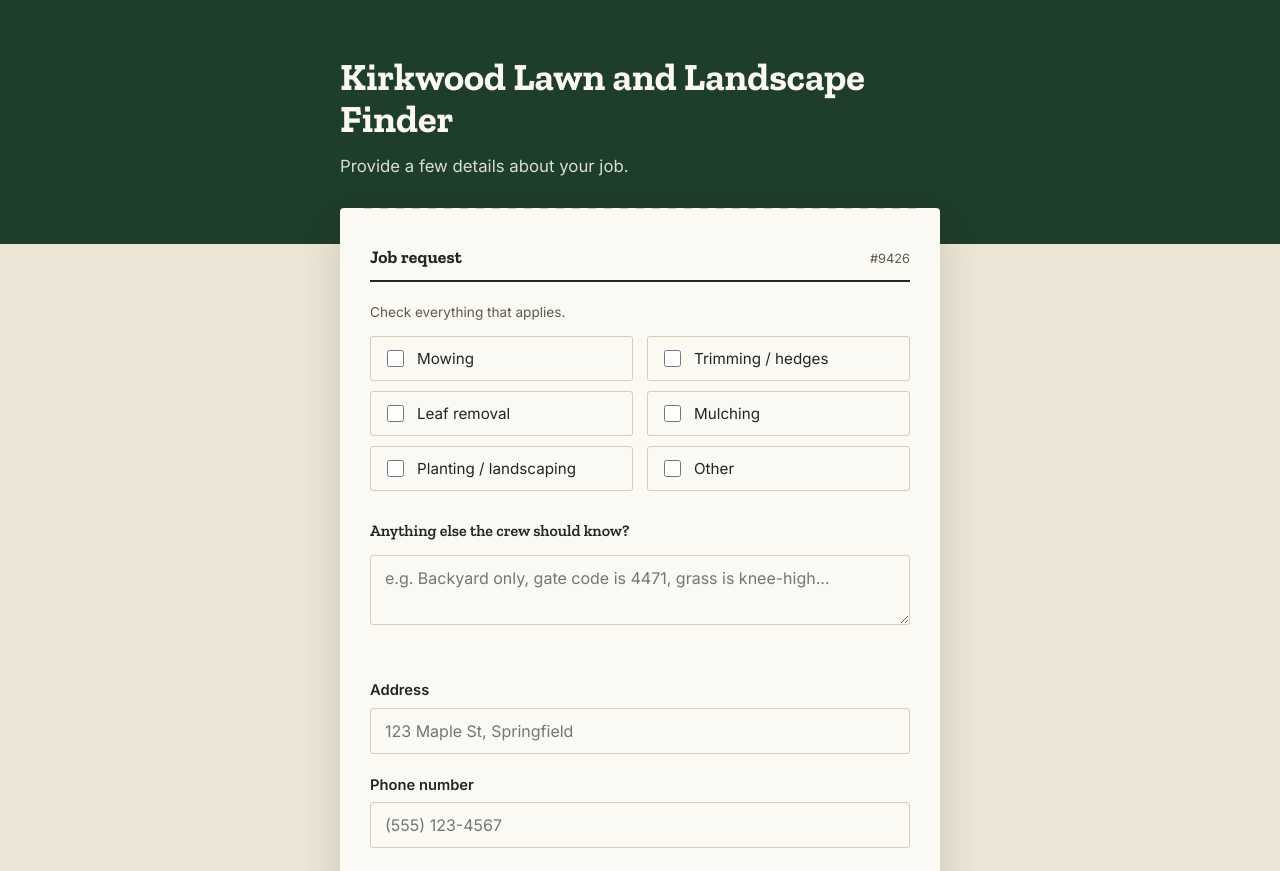
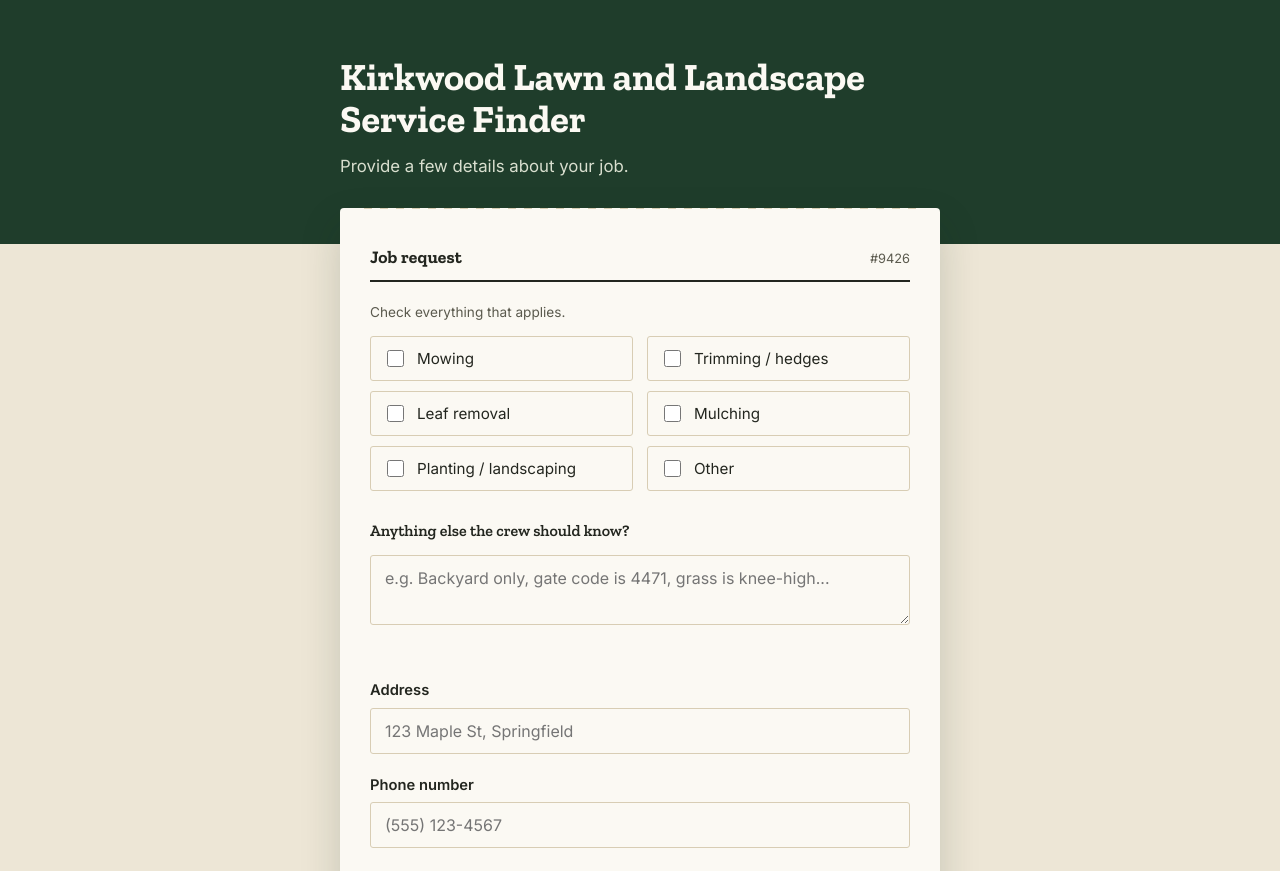
Before and after one commit to afinken01/Kirk_Lawn_Bid, a website: page public/index.html in a window 1280 px wide. Shown: the top 871 px of the page. Drawn offline with nearby package versions, Linux system fonts and the light colour scheme.

Commit message:
Add files via upload

```diff
--- a/public/index.html
+++ b/public/index.html
@@ -3,7 +3,7 @@
 <head>
 <meta charset="UTF-8">
 <meta name="viewport" content="width=device-width, initial-scale=1.0">
-<title>Get your yard done — request a quote</title>
+<title>Kirkwood Lawn and Landscape Service Finder</title>
 <link rel="preconnect" href="https://fonts.googleapis.com">
 <link href="https://fonts.googleapis.com/css2?family=Zilla+Slab:wght@500;600;700&family=Inter:wght@400;500;600;700&display=swap" rel="stylesheet">
 <style>
@@ -233,7 +233,7 @@
 
 <header class="hero">
   <div class="hero-inner">
-    <h1>Kirkwood Lawn and Landscape Finder</h1>
+    <h1>Kirkwood Lawn and Landscape Service Finder</h1>
     <p>Provide a few details about your job.</p>
   </div>
 </header>
```
